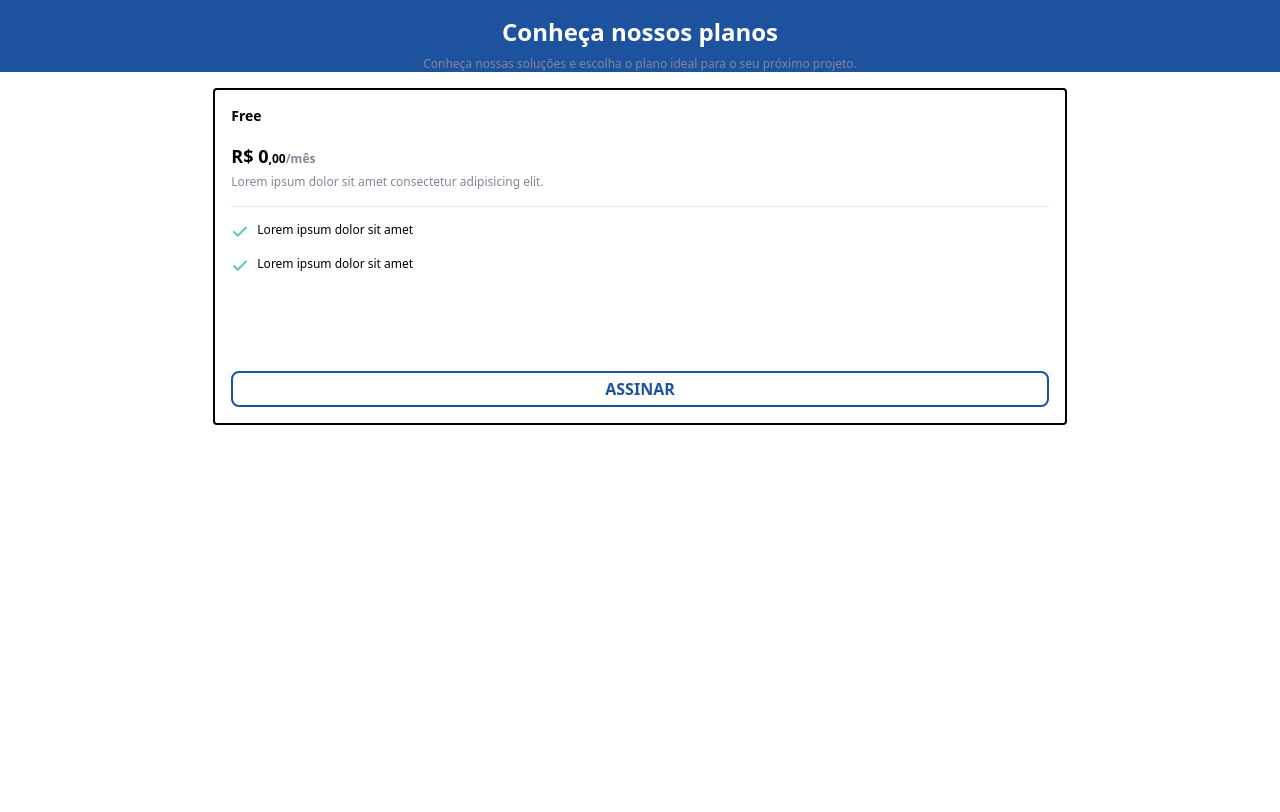
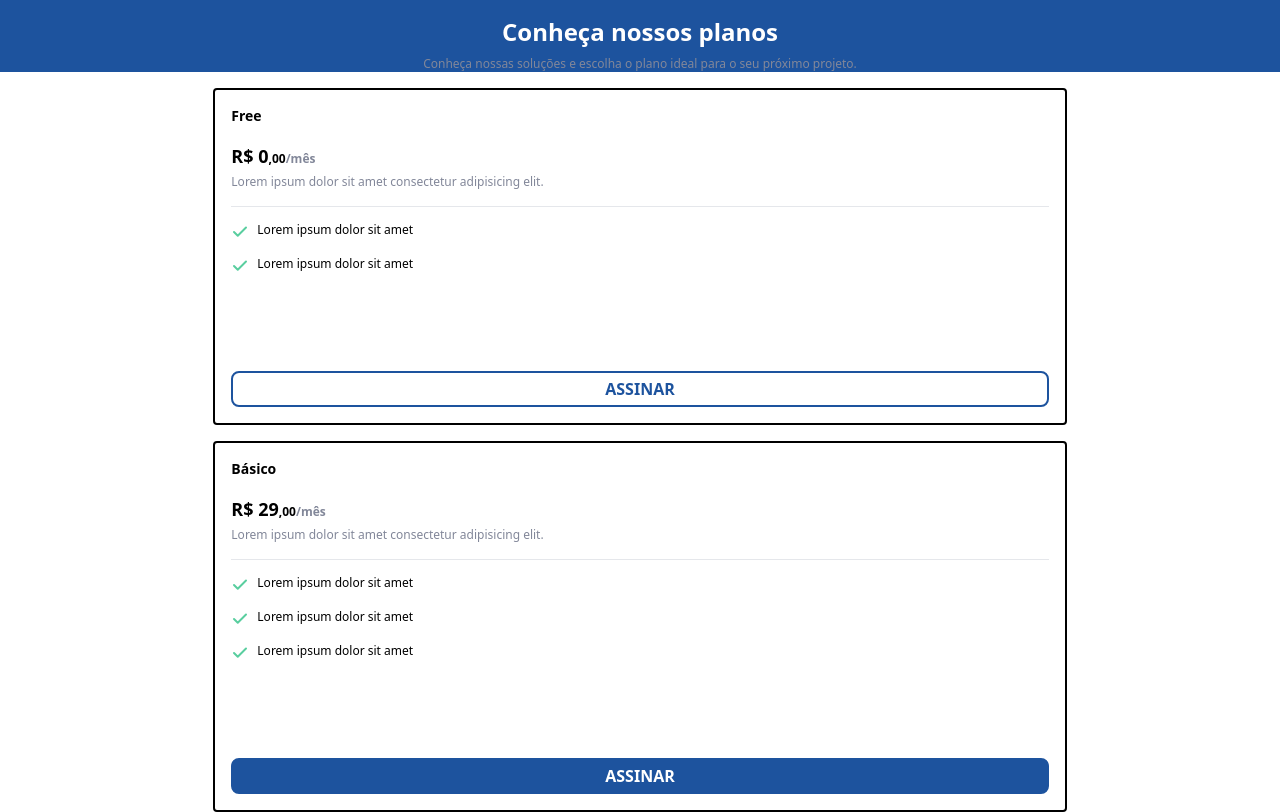
Before and after one commit to Marcoswodbarros/PricingTable, a website: page index.html in a window 1280 px wide. Drawn offline with Linux system fonts and the light colour scheme.

Commit message:
Starting the second section

```diff
--- a/index.html
+++ b/index.html
@@ -35,6 +35,26 @@
             </div>
             <p class="border-solid border-2 border-newBlue rounded-lg uppercase text-newBlue font-semibold py-1 text-center">Assinar</p>
         </section>
+
+        <section id="section__basic" class="border-solid border-2 border-black rounded p-4 w-2/3 mx-auto">
+            <p class="font-semibold text-sm mb-4">Básico</p>
+            <p class="font-bold text-lg mb-1">R$ 29<span class="text-xs">,00</span><span class="text-xs text-newGray">/mês</span></p>
+            <p class="text-xs text-newGray mb-4">Lorem ipsum dolor sit amet consectetur adipisicing elit.</p>
+            <hr>
+            <div class="flex items-center gap-2">
+                <img src="src/icons/check.svg" class="mt-4" alt="Check">
+                <p class="text-xs mt-3">Lorem ipsum dolor sit amet</p>
+            </div>
+            <div class="flex items-center gap-2">
+                <img src="src/icons/check.svg" class="mt-4" alt="Check">
+                <p class="text-xs mt-3">Lorem ipsum dolor sit amet</p>
+            </div>
+            <div class="flex items-center gap-2 mb-24">
+                <img src="src/icons/check.svg" class="mt-4" alt="Check">
+                <p class="text-xs mt-3">Lorem ipsum dolor sit amet</p>
+            </div>
+            <p class="border-solid border-2 border-newBlue rounded-lg uppercase bg-newBlue text-white font-semibold py-1 text-center">Assinar</p>
+        </section>
     </main>
 </body>
 </html>
```
